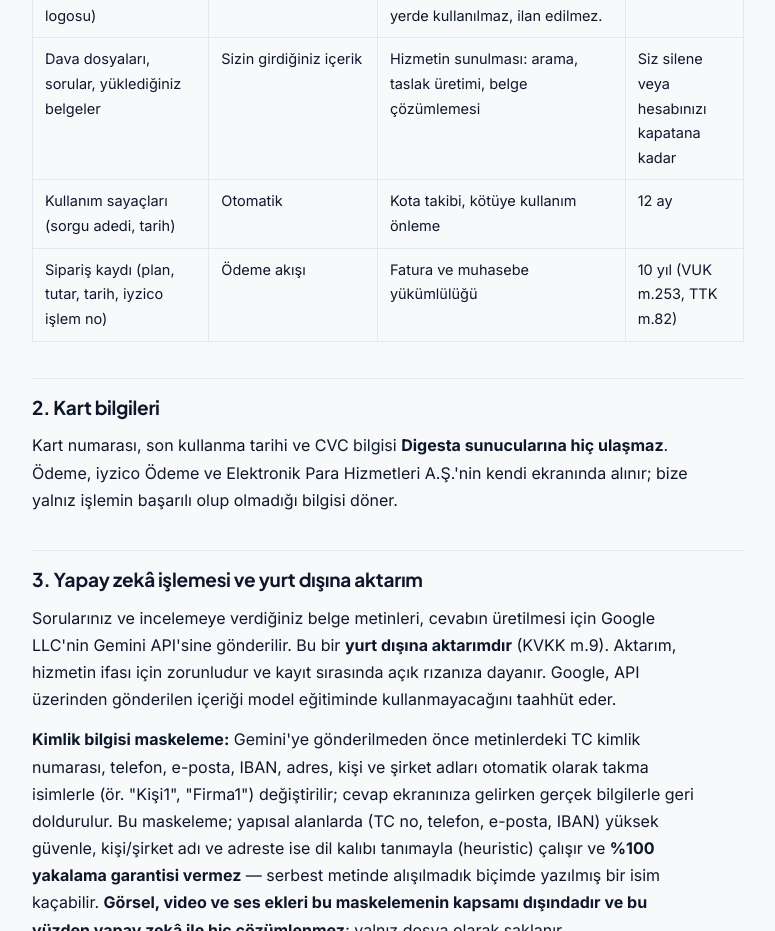
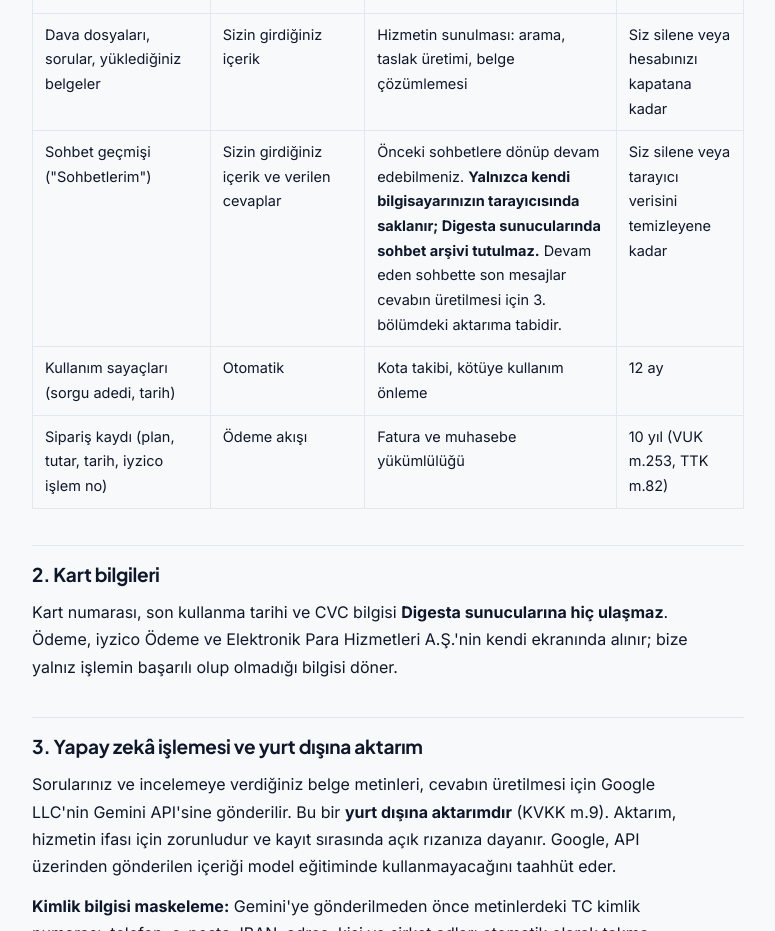
Before and after one commit to aykuterd/digesta_hukuk, a plain HTML site: page yasal/gizlilik/index.html in a window 1280 px wide. Shown: the part 1280-2211 px from the top of the page, without its empty margins (252-1027 px from the left). Drawn offline with Linux system fonts and the light colour scheme.

Commit message:
Gizlilik metni: sohbet geçmişi yalnız kullanıcının tarayıcısında saklanır
Co-Authored-By: Claude Sonnet 5 <noreply@anthropic.com>

```diff
--- a/yasal/gizlilik/index.html
+++ b/yasal/gizlilik/index.html
@@ -136,6 +136,11 @@ verilerinizin işlendiğini, ne amaçla işlendiğini ve haklarınızı açıkla
 <tr><td>Dava dosyaları, sorular, yüklediğiniz belgeler</td><td>Sizin girdiğiniz içerik</td>
     <td>Hizmetin sunulması: arama, taslak üretimi, belge çözümlemesi</td>
     <td>Siz silene veya hesabınızı kapatana kadar</td></tr>
+<tr><td>Sohbet geçmişi ("Sohbetlerim")</td><td>Sizin girdiğiniz içerik ve verilen cevaplar</td>
+    <td>Önceki sohbetlere dönüp devam edebilmeniz. <b>Yalnızca kendi bilgisayarınızın
+        tarayıcısında saklanır; Digesta sunucularında sohbet arşivi tutulmaz.</b> Devam eden
+        sohbette son mesajlar cevabın üretilmesi için 3. bölümdeki aktarıma tabidir.</td>
+    <td>Siz silene veya tarayıcı verisini temizleyene kadar</td></tr>
 <tr><td>Kullanım sayaçları (sorgu adedi, tarih)</td><td>Otomatik</td>
     <td>Kota takibi, kötüye kullanım önleme</td><td>12 ay</td></tr>
 <tr><td>Sipariş kaydı (plan, tutar, tarih, iyzico işlem no)</td><td>Ödeme akışı</td>
```
